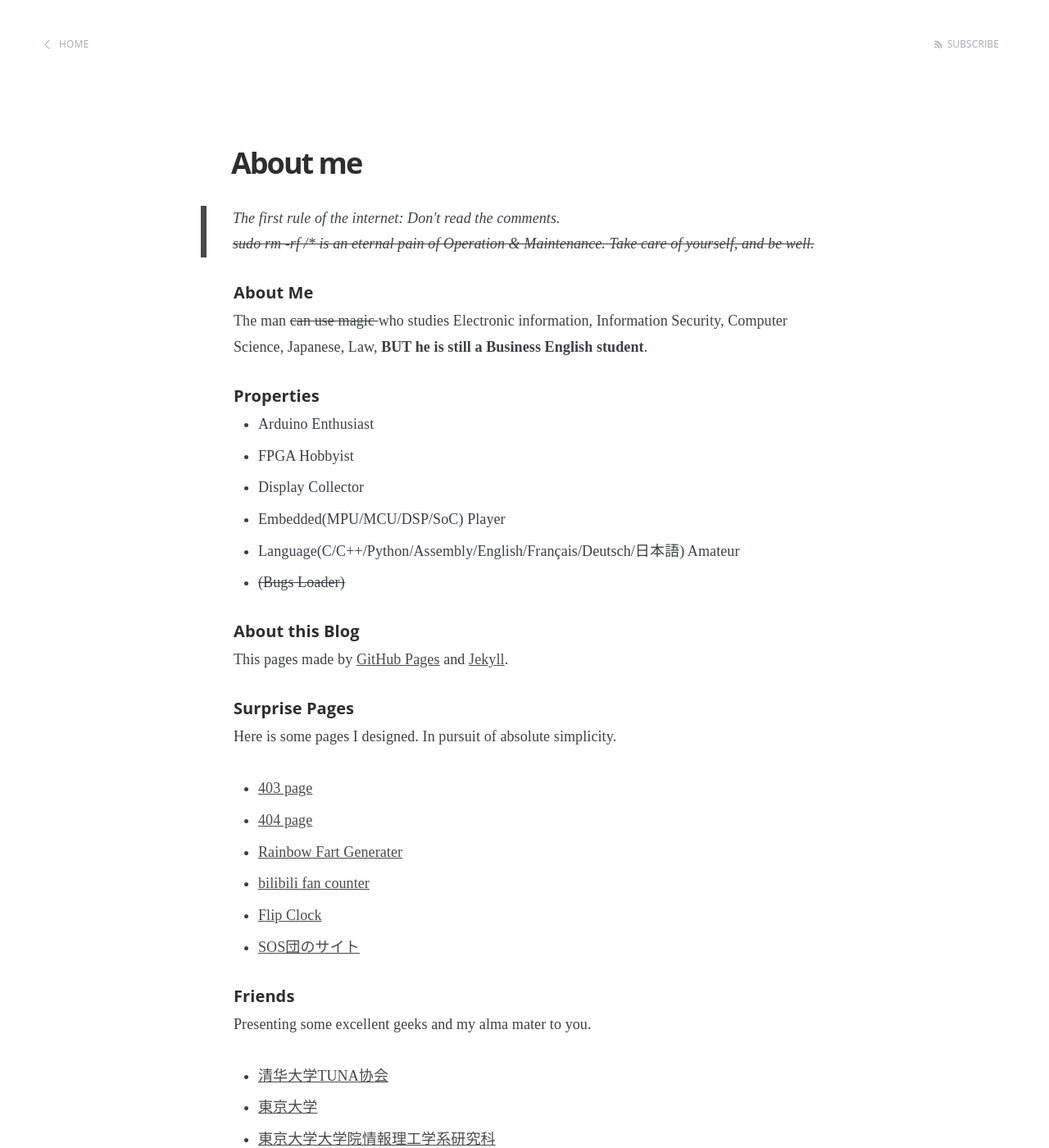
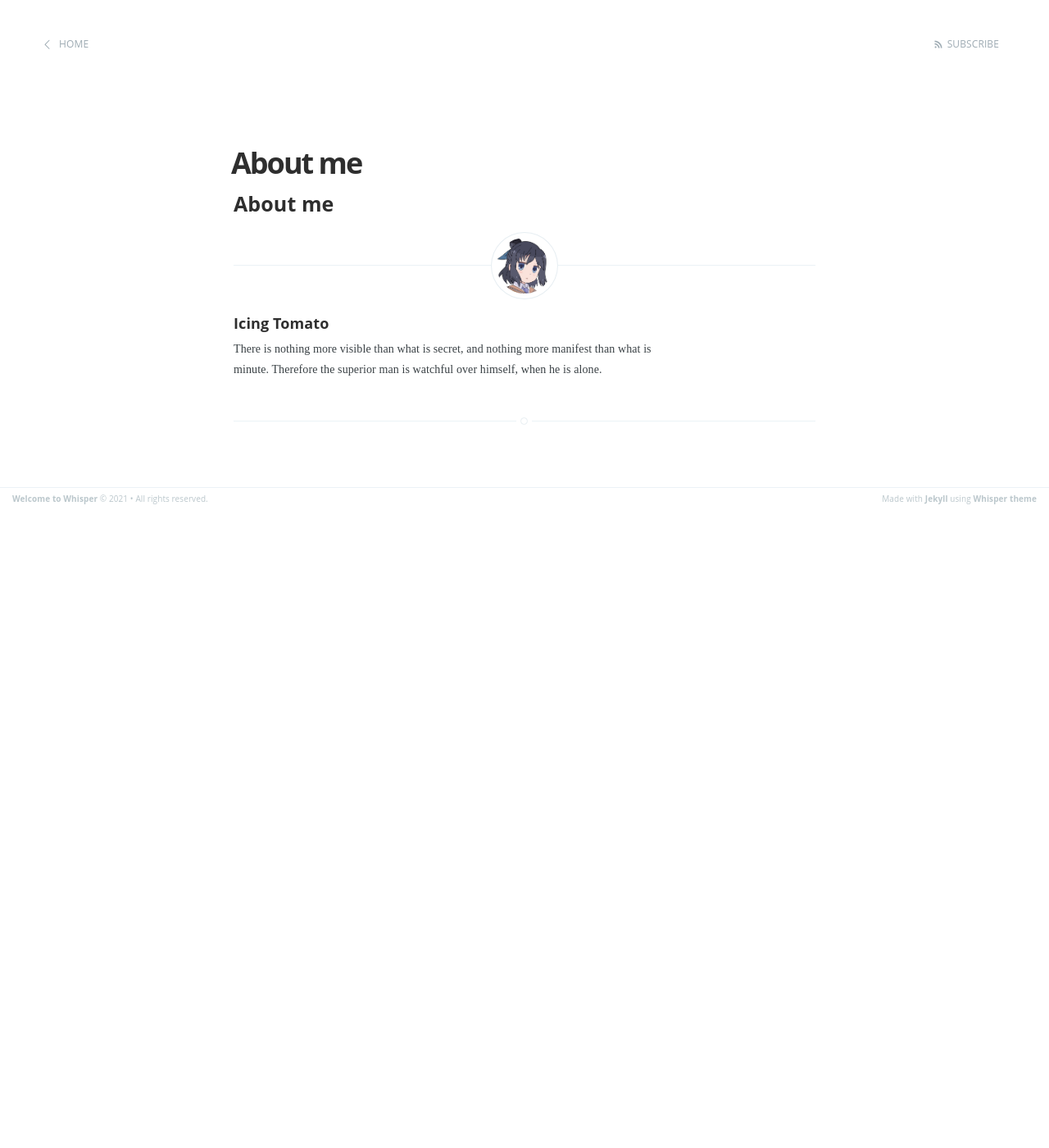
Before and after one commit to IcingTomato/whisper, a Jekyll site: the page built from about.md, in a window 1280 px wide and 1400 px high. Shown: the whole window at 82% size. Built offline with Jekyll 4.4.1, drawn with Linux system fonts in a browser that asks for light colours; some of the changed text lies outside the part shown.

Commit message:
fix pagination bug

```diff
--- a/_config.yml
+++ b/_config.yml
@@ -1,11 +1,12 @@
-name: module PeterPan;
-description: 今朝有鱼今朝摸
+name: Welcome to Whisper
+description: Hello from Whisper
 meta_description: "Enjoy it while it lasts, because it never does."
 
 markdown: kramdown
 highlighter: rouge
 logo: false
 paginate: 15
+paginate_path: "/page:num"
 baseurl: ""
 plugins: [jekyll-paginate]
 
@@ -13,4 +14,4 @@
 
 # Details for the RSS feed generator
 url: ""
-author: "Peter Pan"
+author: "Icing Tomato"
--- a/_includes/pagination.html
+++ b/_includes/pagination.html
@@ -3,11 +3,11 @@
         {% if paginator.previous_page == 1 %}
             <a class="newer-posts" href="/" title="Previous Page">&laquo; Newer Posts</a>
         {% else %}
-            <a class="newer-posts" href="{{'/page'paginator.previous_page | relative_url}}/" title="Previous Page">&laquo; Newer Posts</a>
+            <a class="newer-posts" href="/page{{ paginator.previous_page }}/" title="Previous Page">&laquo; Newer Posts</a>
       {% endif %}
     {% endif %}
     <span class="page-number"> Page {{paginator.page}} of {{paginator.total_pages}} </span>
     {% if paginator.next_page %}
-        <a class="older-posts" href="{{'/page'paginator.next_page | relative_url }}/" title="Next Page">Older Posts &raquo;</a>
+        <a class="older-posts" href="/page{{ paginator.next_page }}/" title="Next Page">Older Posts &raquo;</a>
     {% endif %}
 </nav>
--- a/about.md
+++ b/about.md
@@ -3,71 +3,7 @@
 title: About me
 ---
 
-<div class="me">
-    <blockquote><p>The first rule of the internet: Don't read the comments.<br>
-        <s>sudo rm -rf /* is an eternal pain of Operation & Maintenance. Take care of yourself, and be well.</s> </p></blockquote>
-
-        <h5>About Me</h5>
-
-        <p>
-            The man <s> can use magic </s> who studies Electronic information, Information Security, Computer Science, Japanese, Law,
-            <strong>BUT he is still a Business English student</strong>.
-        </p>
-
-
-        <h5>Properties</h5>
-
-        <ul>
-            <li>Arduino Enthusiast</li>
-            <li>FPGA Hobbyist</li>
-            <li>Display Collector</li>
-            <li>Embedded(MPU/MCU/DSP/SoC) Player</li>
-            <li>Language(C/C++/Python/Assembly/English/Français/Deutsch/日本語) Amateur</li>
-            <li><s>(Bugs Loader)</s></li>
-        </ul>
-
-        <h5>About this Blog</h5>
-
-        <p>This pages made by <a href="https://pages.github.com/">GitHub Pages</a> and <a href="http://jekyll.com.cn/">Jekyll</a>. </p>
-
-        <h5>Surprise Pages</h5>
-
-        <p>
-            Here is some pages I designed. In pursuit of absolute simplicity.
-        </p>
-
-        <ul>
-            <li><a href="https://panzhifei.fun/2020/">403 page</a></li>
-            <li><a href="https://panzhifei.fun/2019">404 page</a></li>
-            <li><a href="https://ch1hfe1.gitee.io/chp/index.html">Rainbow Fart Generater</a></li>
-            <li><a href="http://ch1hfe1.gitee.io/simple-tool-pages/bilibili-fans/#208259">bilibili fan counter</a></li>
-            <li><a href="http://ch1hfe1.gitee.io/simple-tool-pages/flip-clock/">Flip Clock</a></li>
-            <li><a href="http://ch1hfe1.gitee.io/sosdan/index.html">SOS団のサイト</a></li>
-        </ul>
-
-        <h5>Friends</h5>
-
-        <p>
-            Presenting some excellent geeks and my alma mater to you.
-        </p>
-
-        <ul>
-            <li><a href="https://tuna.moe/">清华大学TUNA协会</a></li>
-            <li><a href="https://www.u-tokyo.ac.jp/ja/index.html">東京大学</a></li>
-            <li><a href="https://www.i.u-tokyo.ac.jp/">東京大学大学院情報理工学系研究科</a></li>
-            <li><a href="http://www.coelang.tufs.ac.jp/mt/ja/gmod/">東京外国語大学言語モジュール-日本語文法モジュール</a></li>
-            <li><a href="http://www.pengzhihui.xyz/">稚晖的个人站</a></li>
-            <li><a href="https://blogs.oopswow.com/">IAMLIUBO</a></li>
-            <li><a href="https://www.yhi.moe/">Hello from Junde Yhi</a></li>
-            <li><a href="http://www.haoqiabin.cn/">好奇吖斌</a></li>
-            <li><a href="http://www.it1995.cn/">IT1995</a></li>
-            <li><a href="https://zephray.me/">module ZephRay;</a></li>
-            <li><a href="http://www.guzhimian.fun/">谷治眠's code World</a></li>
-            <li><a href="http://7400.me/">EE Archeology 电子考古学</a></li>
-            <li><a href="http://techlee.fun/">Anson Lee | 钛科闹了技Technology</a></li>
-        </ul>
-
-</div>
+#### About me
 
 <footer class="post-footer">
     <!-- If we want to display author's name and bio -->
```
